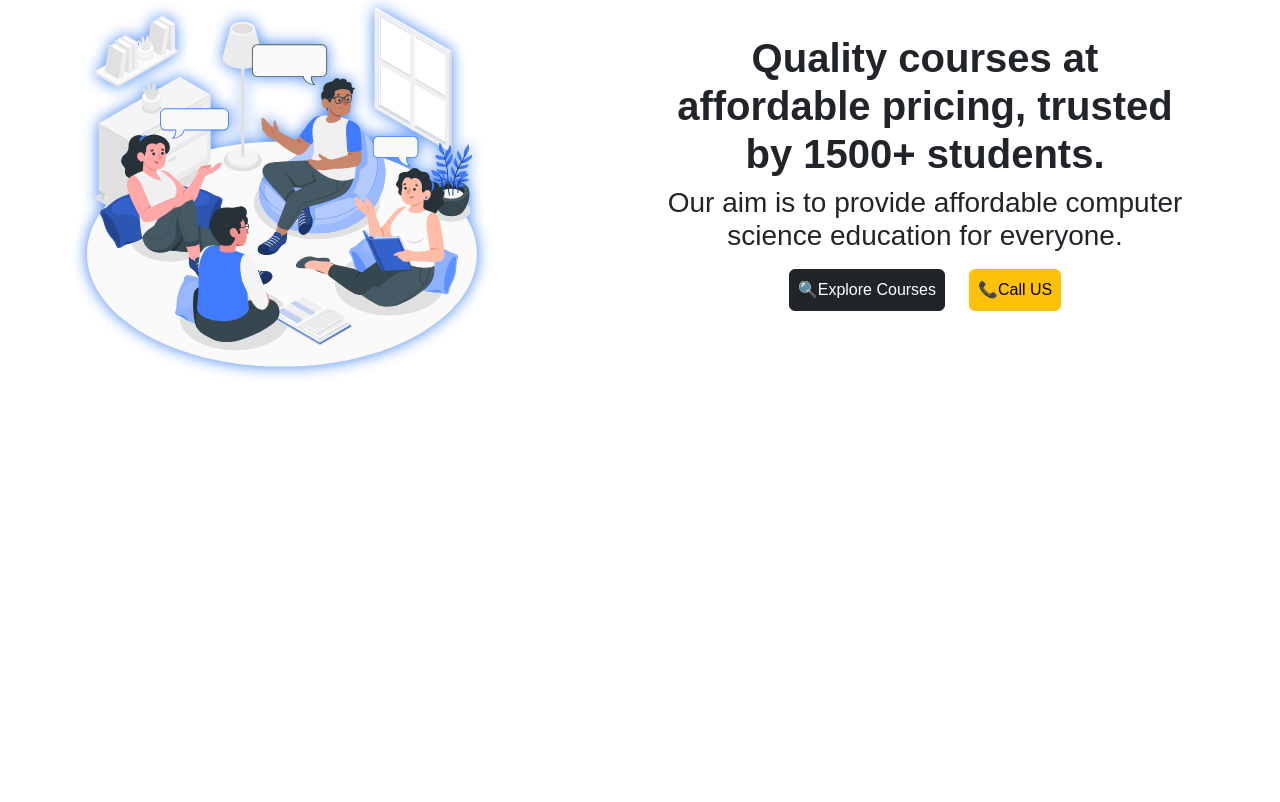
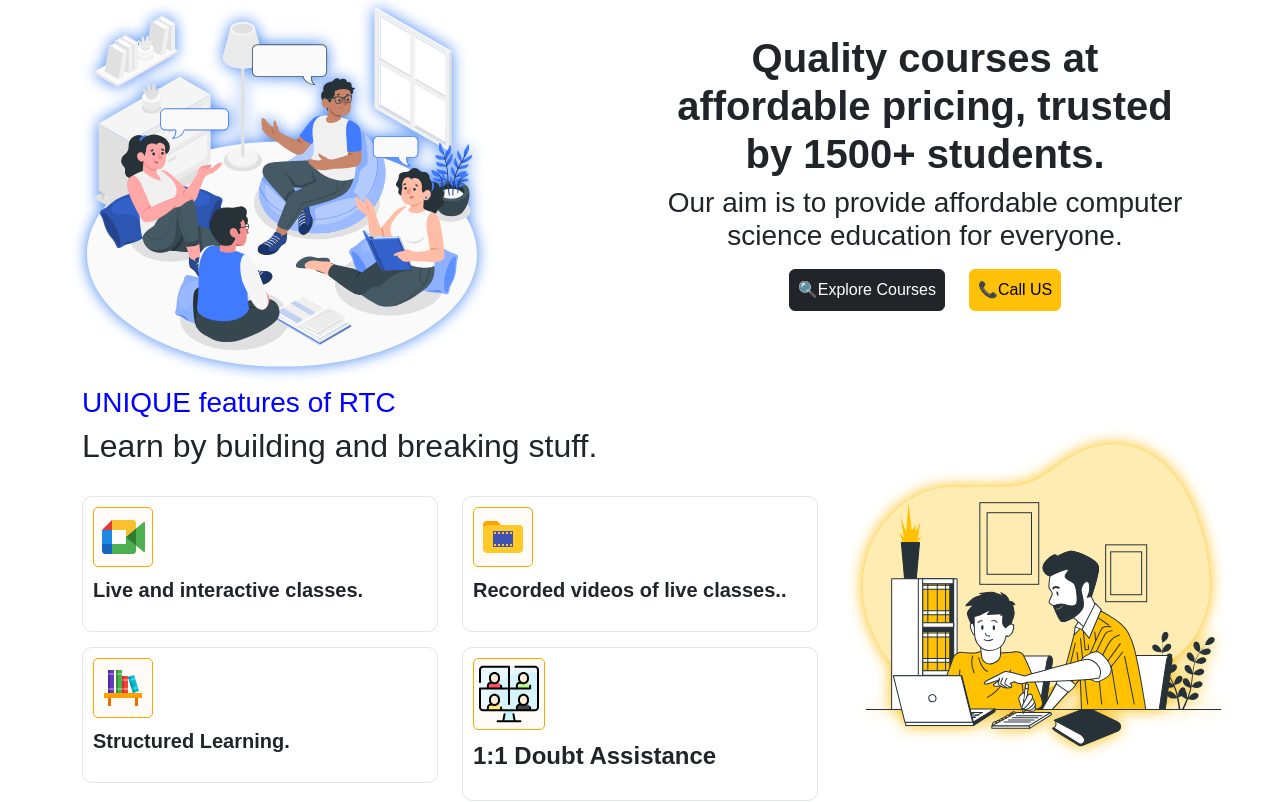
Before and after one commit to saurabhjaykar1603/rtc-clone, a plain HTML site: page index.html in a window 1280 px wide. Shown: the part 128-930 px from the top of the page. Before the commit the page ends 800 px from the top, so only its background shows below. Drawn offline with nearby package versions, Linux system fonts and the light colour scheme; a web font is replaced by a local one.

Commit message:
new feat - general course card imformation added

```diff
--- a/css/style.css
+++ b/css/style.css
@@ -9,6 +9,7 @@ body {
     font-family: sans-serif;
     margin: 0px 0px;
     padding: 0px 0px;
+    background-color:#f5fcffc2;
 }
 .new-course-notification-container {
     display: flex;
@@ -65,3 +66,27 @@ width:400px!important;
 
 
  }
+ .full-course-general-features h3{
+    color:blue;
+
+ }
+ .course-feature{
+    background-color: #fff;
+    border: 1px solid #e2e4e8;
+    border-radius: 10px;
+    margin-top: 15px;
+    padding: 10px;
+ }
+ .feature-img-icon img{
+border:1px solid orange;
+padding:5px;
+background-color:#ffa50008;
+border-radius:5px
+
+
+
+ }
+ .full-course-general-img{
+   filter: drop-shadow(0 0 0.45rem #fbbc05);
+
+ }
--- a/index.html
+++ b/index.html
@@ -103,6 +103,73 @@
 
         </div>
     </div>
+    <div class="full-course-general-features container">
+        <div class="row">
+            <div class="col-md-8">
+                <h3>UNIQUE features of RTC</h3>
+                <h2>Learn by building and breaking stuff.</h2>
+                <p></p>
+
+                <div class="row">
+                    <div class="col-md-12 col-lg-6">
+                        <div class="course-feature">
+                            <div class="feature-img-icon">
+                                <img src="./img/icons/live-classes.a74ad582e0a434c1af413d9491d85524.svg" alt=""
+                                    hight="30px">
+                            </div>
+                            <p class="mt-2 fw-bold fs-5">Live and interactive classes.</p>
+                        </div>
+
+                    </div>
+                    <div class="col-md-12 col-lg-6">
+                        <div class="course-feature">
+                            <div class="feature-img-icon">
+                                <img src="./img/icons/recorded-classes.49284f3d905e2cc4d916a63f9a81c97a.svg" alt=""
+                                    hight="30px">
+                            </div>
+                            <p class="mt-2 fw-bold fs-5">Recorded videos of live classes..</p>
+
+                        </div>
+
+                    </div>
+
+                </div>
+
+                <div class="row">
+                    <div class="col-md-12 col-lg-6">
+                        <div class="course-feature">
+                            <div class="feature-img-icon">
+                                <img src="./img/icons/structured-learning.3b907cd0da162dcb4a61429f2cd6d35b.svg" alt=""
+                                    hight="30px">
+                            </div>
+                            <p class="mt-2 fw-bold fs-5">Structured Learning.</p>
+                        </div>
+                    </div>
+
+                    <div class="col-md-12 col-lg-6">
+                        <div class="course-feature">
+                            <div class="feature-img-icon">
+                                <img src="./img/icons/doubt-assistant.fe0083578af89bf10b57dd80a12bf12b.svg" alt=""
+                                    hight="30px">
+                            </div>
+
+                            <p class="mt-2 fw-bold fs-4">1:1 Doubt Assistance</p>
+                        </div>
+
+
+                    </div>
+
+                </div>
+            </div>
+            <div class="col-md-4 mt-3">
+                <div class="full-course-general-img-container ">
+                    <img src="./img/header/general-features-main.bf2a1bb40bde26c0d83a67526ce474cf.svg" alt=""
+                        height="400px" class="full-course-general-img">
+                </div>
+            </div>
+        </div>
+
+    </div>
 
 
 
```
Also changed, not shown: img/header/general-features-main.bf2a1bb40bde26c0d83a67526ce474cf.svg (added).
